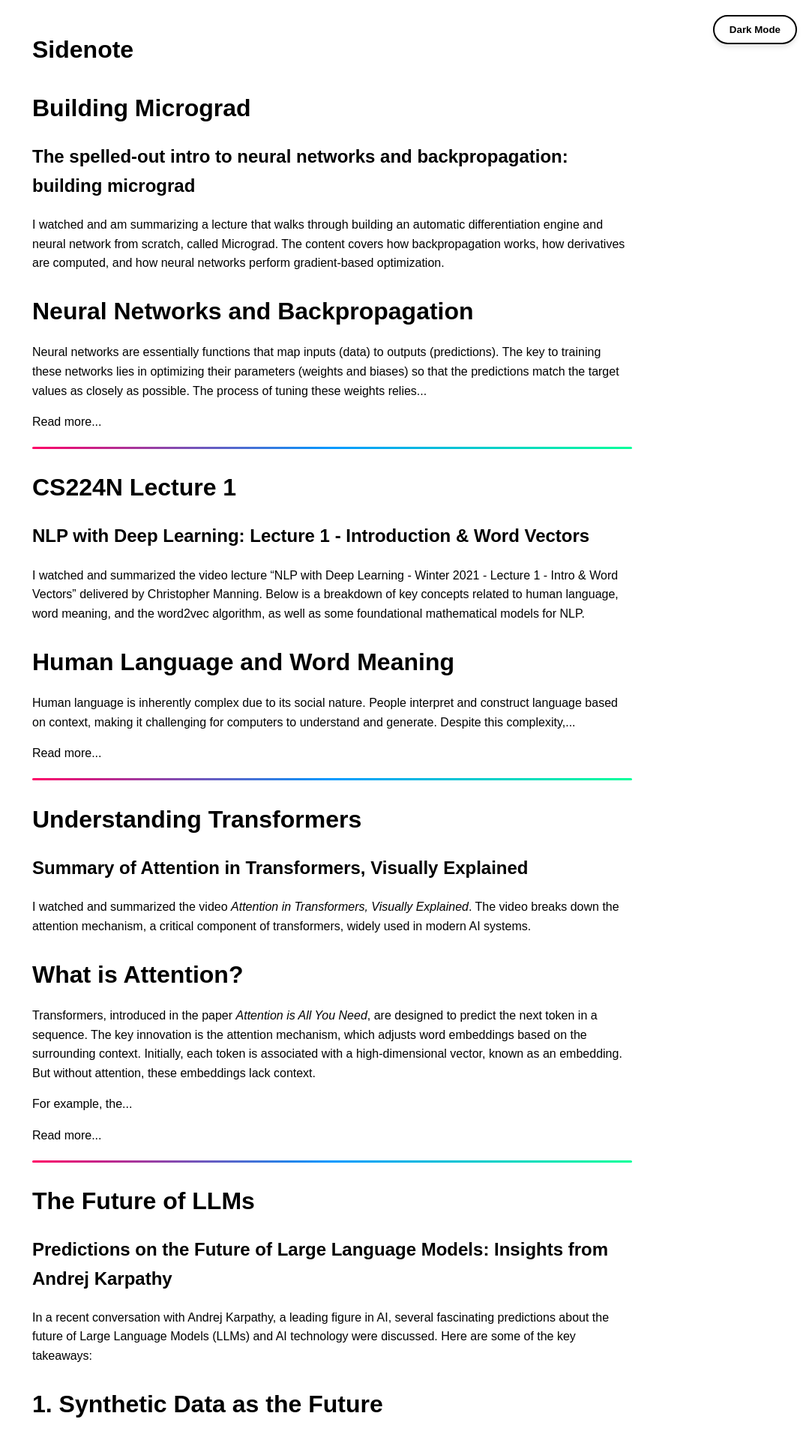
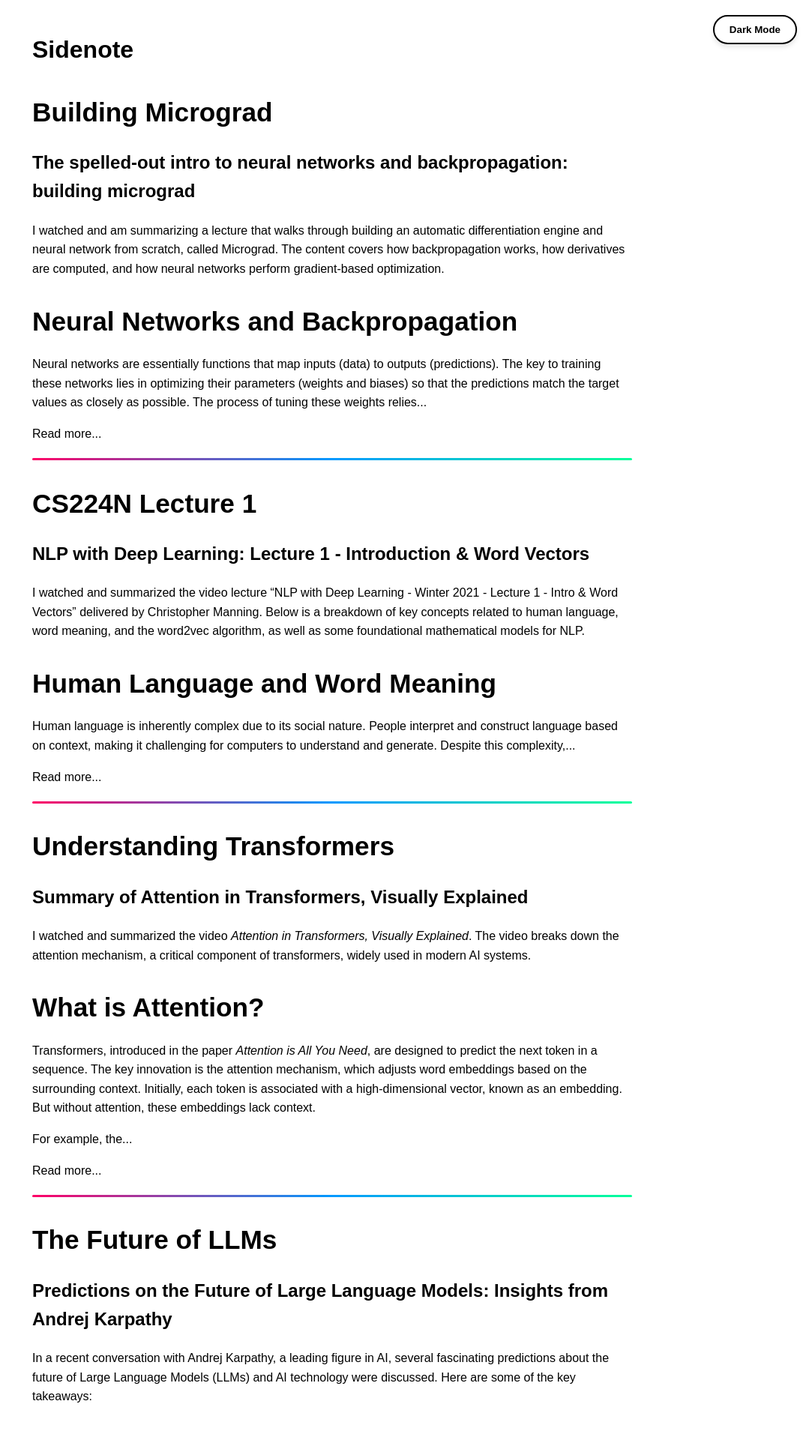
Before and after one commit to itmustalwaysbenight/sidenote, a Jekyll site: the page built from index.html, in a window 1280 px wide. Shown: the top 1917 px of the page at 75% size, without its empty margins (197-1280 px from the left). Built offline with Jekyll 4.4.1, drawn with Linux system fonts in a browser that asks for light colours.

Commit message:
adding important

```diff
--- a/_layouts/default.html
+++ b/_layouts/default.html
@@ -54,24 +54,25 @@
         }
 
         h2 {
-            font-size: 2em; /* Adjust the size as needed */
-            font-weight: bold;
-            margin-bottom: 10px;
+            font-size: 2.2em !important; /* Force post title to be larger */
+            font-weight: bold !important;
+            margin-bottom: 10px !important;
         }
 
         h3 {
-            font-size: 1.5em;
-            font-weight: 600;
-            margin-bottom: 8px;
-            color: #555; /* Subtle color change to differentiate subheader */
+            font-size: 1.4em !important; /* Ensure subheader is smaller */
+            font-weight: 600 !important;
+            margin-bottom: 8px !important;
+            color: #555 !important;
         }
 
         h4 {
-            font-size: 1.2em;
-            font-weight: 500;
-            margin-bottom: 6px;
-            color: #777; /* Lighter color for deeper subheaders */
+            font-size: 1.2em !important;
+            font-weight: 500 !important;
+            margin-bottom: 6px !important;
+            color: #777 !important;
         }
+
 
         article h2 a {
             color: var(--link-color);
```
